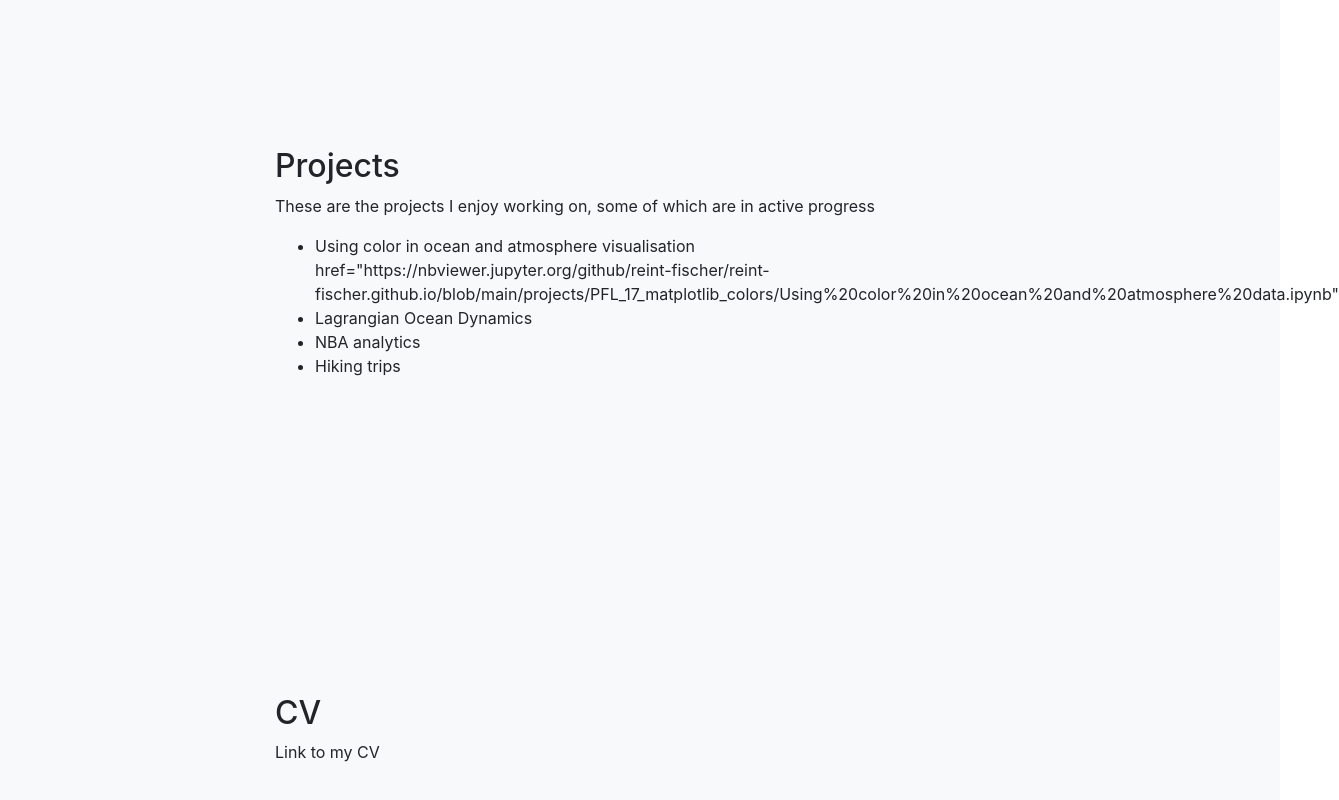
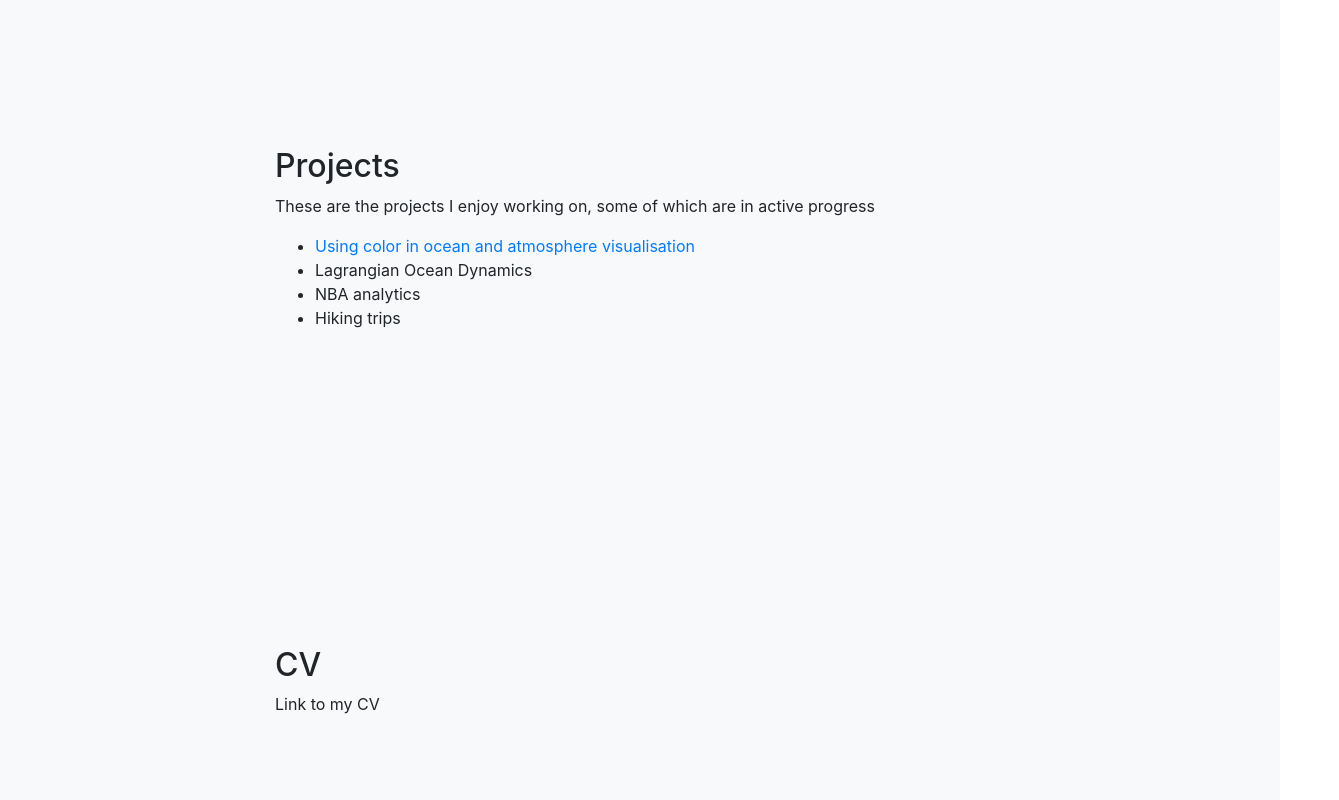
Before and after one commit to reint-fischer/reint-fischer.github.io, a website with bundled scripts: page index.html in a window 1280 px wide. Shown: the part 719-1519 px from the top of the page, 1339 px wide, since content can reach past the window. Built offline with nearby package versions, Linux system fonts and the light colour scheme.

Commit message:
Update index.html

```diff
--- a/index.html
+++ b/index.html
@@ -74,7 +74,7 @@
           <h2>Projects</h2>
           <p>These are the projects I enjoy working on, some of which are in active progress</p>
           <ul>
-            <li><a>Using color in ocean and atmosphere visualisation href="https://nbviewer.jupyter.org/github/reint-fischer/reint-fischer.github.io/blob/main/projects/PFL_17_matplotlib_colors/Using%20color%20in%20ocean%20and%20atmosphere%20data.ipynb"</a></a></li>
+            <li><a href="https://nbviewer.jupyter.org/github/reint-fischer/reint-fischer.github.io/blob/main/projects/PFL_17_matplotlib_colors/Using%20color%20in%20ocean%20and%20atmosphere%20data.ipynb">Using color in ocean and atmosphere visualisation</a></li>
             <li>Lagrangian Ocean Dynamics</li>
             <li>NBA analytics</li>
             <li>Hiking trips</li>
```
